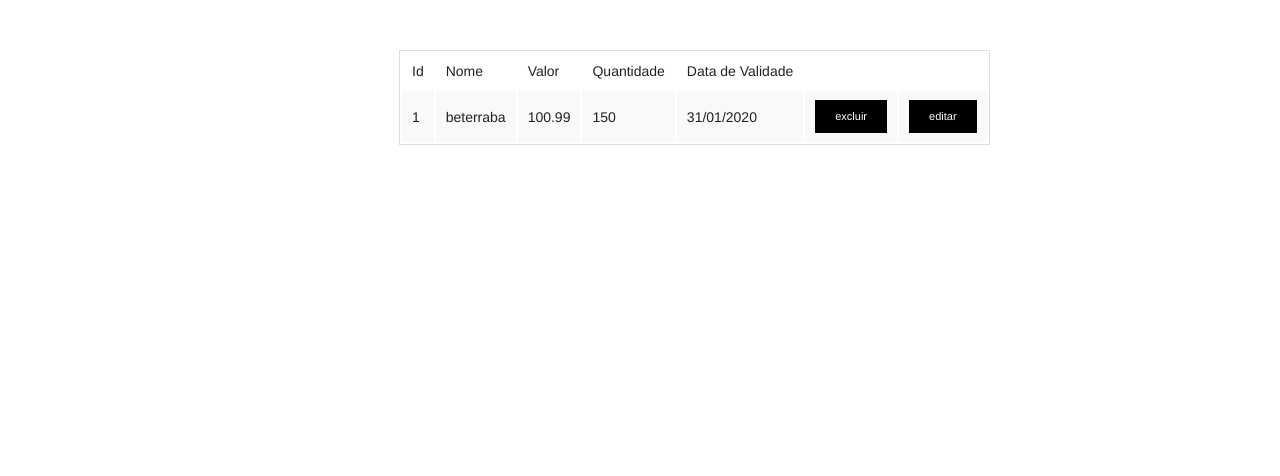
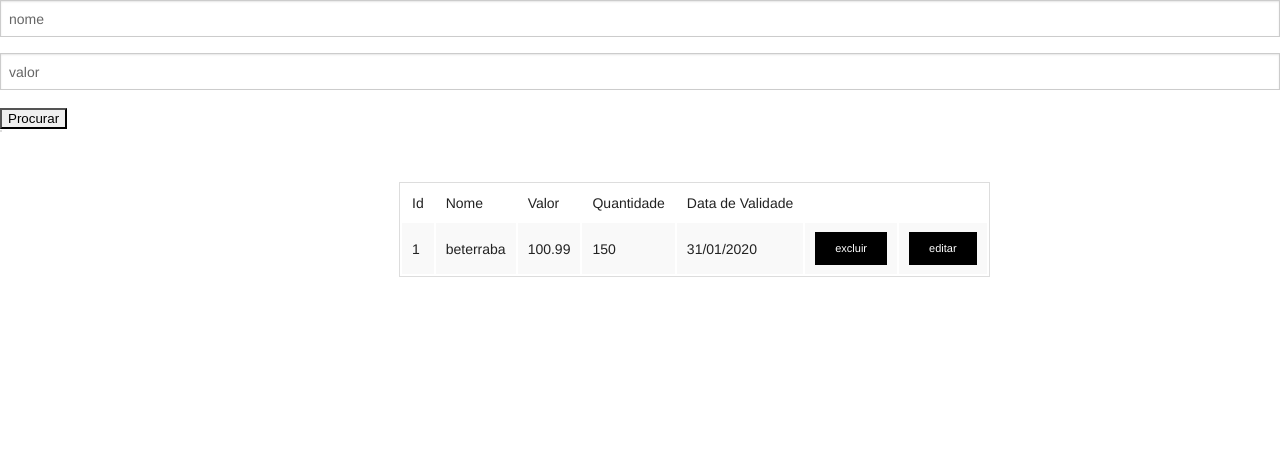
Before and after one commit to AndreLuizAmorim/Controle_de_estoque, a PHP site: page /lista_produtos.php in a window 1280 px wide. Shown: the top 476 px of the page. After the commit the page ends 277 px from the top, so only its background shows below. Run offline with PHP 8.4, Linux system fonts and the light colour scheme; data comes from the database, SQL or seed files in the repository.

Commit message:
adicionado procurar e função procurar

```diff
--- a/lista_produtos.php
+++ b/lista_produtos.php
@@ -6,7 +6,22 @@
             $id = $_POST["id"];
             delete($id);
     }
+?>
+<form method="post">
+<input type="text" name="nome" placeholder="nome" />
+<input type="tel" name="valor" placeholder="valor" />
+<input type="submit" value="Procurar" /></form>
+<table border="1">
+    <?php
+    if(
+    !isset($_POST['nome']) and
+    !isset($_POST['valor'])
+    ){
+        ver();
+    }  else {
+        procurar();
+    }
+    ?>
+</table>
 
-    ver();
-?>
 <?php include_once ("template/footer.php"); ?>
--- a/php/produto.php
+++ b/php/produto.php
@@ -22,10 +22,10 @@ function cadastro(){
 
     $sqlh = "INSERT INTO `historico`(`nome`, `valor`, `qtd`, `validade`) VALUES (:nome,:valor,:qtd,:validade);";
     $preparo = conexao()->prepare($sqlh);
-    $preparo->bindValue(":nome", $nome );
-    $preparo->bindValue(":valor", $valor );
-    $preparo->bindValue(":qtd", $qtd);
-    $preparo->bindValue(":validade", $dt_val );
+    $preparo->bindValue(":nome", $_POST['nome'] );
+    $preparo->bindValue(":valor", $_POST['valor'] );
+    $preparo->bindValue(":qtd", $_POST['qtd']);
+    $preparo->bindValue(":validade", $_POST['validade'] );
     $preparo->execute();
 }
 }
@@ -66,6 +66,53 @@ function ver(){
     </table>
         <?php
         }
+    }
+
+function procurar(){
+    if(
+    isset($_POST['nome']) or
+    isset($_POST['valor'])
+    ){
+        $nome = (isset($_POST['nome'])? $_POST['nome'] : "");
+        $valor = (isset($_POST['valor'])? $_POST['valor'] : "");
+
+    $sql = "SELECT * FROM `cadastro` WHERE nome=:nome or valor=:valor;";
+    $prepare = conexao()->prepare($sql);
+    $prepare->bindValue(":nome", $nome);
+    $prepare->bindValue(":valor", $valor);
+    $prepare->execute();
+    while ($linha = $prepare->fetch(PDO::FETCH_ASSOC)){
+        ?>
+    <table id="center">
+            <tr>
+                <td>Id</td>
+                <td>Nome</td>
+                <td>Valor</td>
+                <td>Quantidade</td>
+                <td>Data de Validade</td>
+            </tr>
+            <tr>
+                <td><?php echo $linha["idcadastro"]; ?></td>
+                <td><?php echo $linha["nome"]; ?></td>
+                <td><?php echo $linha["valor"]; ?></td>
+                <td><?php echo $linha["qtd"]; ?></td>
+                <td><?php echo $linha["validade"]; ?></td>
+                <td>
+                    <form method="post">
+                        <input type="submit" class="tiny button botao" value="excluir" />
+                        <input type="hidden" name="id" value="<?php echo $linha["idcadastro"]; ?>" />
+                    </form>
+                </td>
+                <td>
+                    <form action="editar.php" method="GET">
+                        <input type="submit" class="tiny button botao" value="editar" />
+                        <input type="hidden" name="editar" value="<?php echo $linha["idcadastro"]; ?>" />
+                    </form>
+                </td>
+            </tr>
+    </table>
+        <?php
+        }}
     }
     function delete($id) {
         $sql= "DELETE FROM `cadastro` WHERE idcadastro=:id;";
--- a/php/usuario.php
+++ b/php/usuario.php
@@ -44,7 +44,7 @@ function cadastrou(){
                 $_SESSION['login'] = $prepare_usuario->fetch(PDO::FETCH_ASSOC);
                 header("Location: /cadastro_produtos.php");
             }  else {
-                $erro = "FUDEU DEU MERDA!";
+                return "FUDEU DEU MERDA!";
             }
         }
     }
```
Also changed, not shown: index.php (+8 -1 lines).
